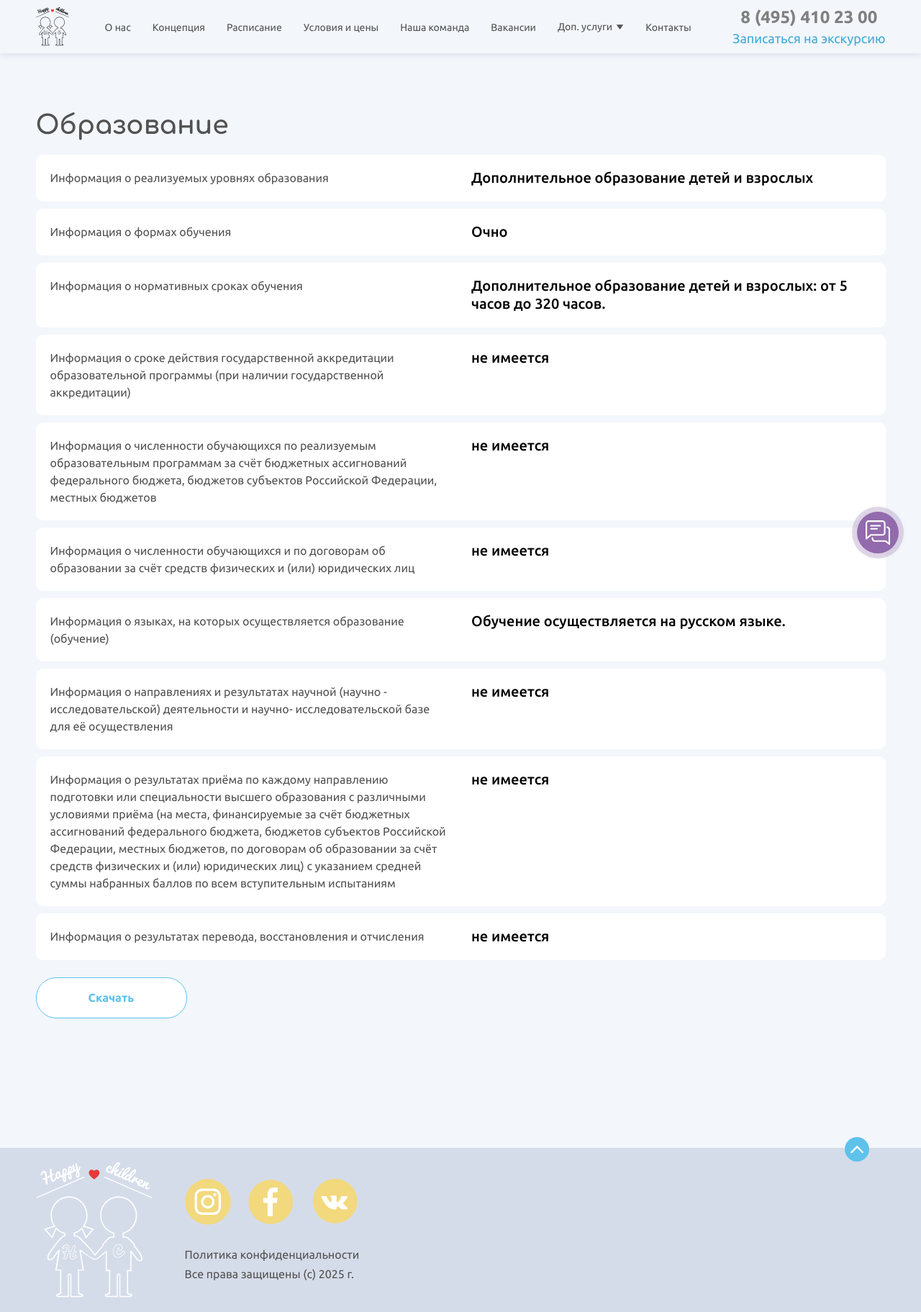
After one commit to acr0matic/happy-children, a PHP site: page /education.php in a window 1280 px wide. The commit adds this page. Shown: the whole page at 72% size. Run offline with PHP 8.4, Linux system fonts and the light colour scheme; style sheets or scripts are compiled from the project's sources.

Commit message:
feat: страница "образование"

```diff
--- /dev/null
+++ b/src/education.php
@@ -0,0 +1,154 @@
+<?php include_once('partials/header.php') ?>
+
+<!-- Основной контент -->
+<main id="education-page">
+  <section id="cp-education" class="section">
+    <div class="container">
+      <div class="education">
+        <h1 class="studios__title page__title">Образование</h1>
+
+        <div class="education__table">
+          <div class="education__row">
+            <div class="education__col">
+              <p>Информация о реализуемых уровнях образования</p>
+            </div>
+            <!-- /.education__col -->
+
+            <div class="education__col">
+              <p><span>Дополнительное образование детей и взрослых</span></p>
+            </div>
+            <!-- /.education__col -->
+          </div>
+          <!-- /.education__row -->
+
+          <div class="education__row">
+            <div class="education__col">
+              <p>Информация о формах обучения</p>
+            </div>
+            <!-- /.education__col -->
+
+            <div class="education__col">
+              <p><span>Очно</span></p>
+            </div>
+            <!-- /.education__col -->
+          </div>
+          <!-- /.education__row -->
+
+          <div class="education__row">
+            <div class="education__col">
+              <p>Информация о нормативных сроках обучения</p>
+            </div>
+            <!-- /.education__col -->
+
+            <div class="education__col">
+              <p><span>Дополнительное образование детей и взрослых: от 5 часов до 320 часов.</span></p>
+            </div>
+            <!-- /.education__col -->
+          </div>
+          <!-- /.education__row -->
+
+          <div class="education__row">
+            <div class="education__col">
+              <p>Информация о сроке действия государственной аккредитации образовательной программы (при наличии государственной аккредитации)</p>
+            </div>
+            <!-- /.education__col -->
+
+            <div class="education__col">
+              <p><span>не имеется</span></p>
+            </div>
+            <!-- /.education__col -->
+          </div>
+          <!-- /.education__row -->
+
+          <div class="education__row">
+            <div class="education__col">
+              <p>Информация о численности обучающихся по реализуемым образовательным программам за счёт бюджетных ассигнований федерального бюджета, бюджетов субъектов Российской Федерации, местных бюджетов</p>
+            </div>
+            <!-- /.education__col -->
+
+            <div class="education__col">
+              <p><span>не имеется</span></p>
+            </div>
+            <!-- /.education__col -->
+          </div>
+          <!-- /.education__row -->
+
+          <div class="education__row">
+            <div class="education__col">
+              <p>Информация о численности обучающихся и по договорам об образовании за счёт средств физических и (или) юридических лиц</p>
+            </div>
+            <!-- /.education__col -->
+
+            <div class="education__col">
+              <p><span>не имеется</span></p>
+            </div>
+            <!-- /.education__col -->
+          </div>
+          <!-- /.education__row -->
+
+          <div class="education__row">
+            <div class="education__col">
+              <p>Информация о языках, на которых осуществляется образование (обучение)</p>
+            </div>
+            <!-- /.education__col -->
+
+            <div class="education__col">
+              <p><span>Обучение осуществляется на русском языке.</span></p>
+            </div>
+            <!-- /.education__col -->
+          </div>
+          <!-- /.education__row -->
+
+          <div class="education__row">
+            <div class="education__col">
+              <p>Информация о направлениях и результатах научной (научно - исследовательской) деятельности и научно- исследовательской базе для её осуществления</p>
+            </div>
+            <!-- /.education__col -->
+
+            <div class="education__col">
+              <p><span>не имеется</span></p>
+            </div>
+            <!-- /.education__col -->
+          </div>
+          <!-- /.education__row -->
+
+          <div class="education__row">
+            <div class="education__col">
+              <p>Информация о результатах приёма по каждому направлению подготовки или специальности высшего образования с различными условиями приёма (на места, финансируемые за счёт бюджетных ассигнований федерального бюджета, бюджетов субъектов Российской Федерации, местных бюджетов, по договорам об образовании за счёт средств физических и (или) юридических лиц) с указанием средней суммы набранных баллов по всем вступительным испытаниям</p>
+            </div>
+            <!-- /.education__col -->
+
+            <div class="education__col">
+              <p><span>не имеется</span></p>
+            </div>
+            <!-- /.education__col -->
+          </div>
+          <!-- /.education__row -->
+
+          <div class="education__row">
+            <div class="education__col">
+              <p>Информация о результатах перевода, восстановления и отчисления</p>
+            </div>
+            <!-- /.education__col -->
+
+            <div class="education__col">
+              <p><span>не имеется</span></p>
+            </div>
+            <!-- /.education__col -->
+          </div>
+          <!-- /.education__row -->
+        </div>
+        <!-- /.education__table -->
+
+        <div class="education__action">
+          <a href="" class="button button-primary">Скачать</a>
+        </div>
+        <!-- /.education__action -->
+      </div>
+      <!-- /.education -->
+    </div>
+    <!-- /.container -->
+  </section>
+</main>
+
+<?php include_once('partials/footer.php') ?>
--- a/src/scss/layout/_layout.scss
+++ b/src/scss/layout/_layout.scss
@@ -33,6 +33,9 @@
 @import "pages/callback";
 @import "pages/text-block";
 
+@import "pages/education/page";
+@import "pages/education/education";
+
 @import "pages/camp/page";
 @import "pages/camp/hero";
 @import "pages/camp/advantages";
--- /dev/null
+++ b/src/scss/layout/pages/education/_education.scss
@@ -0,0 +1,51 @@
+#cp-education {
+  .education {
+    &__table {
+      display: grid;
+      grid-template-columns: 1fr;
+      gap: 10px;
+    }
+
+    &__row {
+      @include breakpoint($breakpoint-tablet) {
+        grid-template-columns: 1fr;
+      }
+
+      display: grid;
+      grid-template-columns: repeat(2, minmax(0, 1fr));
+      gap: 30px;
+
+      padding: 20px;
+      border-radius: 10px;
+      background-color: $palette-white;
+    }
+
+    &__col {
+      span {
+        @include breakpoint($breakpoint-tablet) {
+          font-size: 16px;
+        }
+
+        color: #000000;
+        font-weight: $weight-Medium;
+        font-size: 20px;
+      }
+    }
+
+    &__action {
+      margin-top: 24px;
+
+      .button {
+        @include breakpoint($breakpoint-tablet) {
+          width: 100%;
+        }
+
+        min-width: 210px;
+        border: 1px solid $palette-blue;
+        background-color: $palette-white;
+        color: $palette-blue;
+        text-align: center;
+      }
+    }
+  }
+}
--- /dev/null
+++ b/src/scss/layout/pages/education/_page.scss
@@ -0,0 +1,18 @@
+#education-page {
+  .page__title {
+    @include breakpoint($breakpoint-tablet) {
+      font-size: 24px;
+      text-align: left;
+    }
+
+    font-size: 36px;
+  }
+
+  section {
+    @include breakpoint($breakpoint-tablet) {
+      padding-top: 40px;
+    }
+
+    padding-top: 80px;
+  }
+}
```
